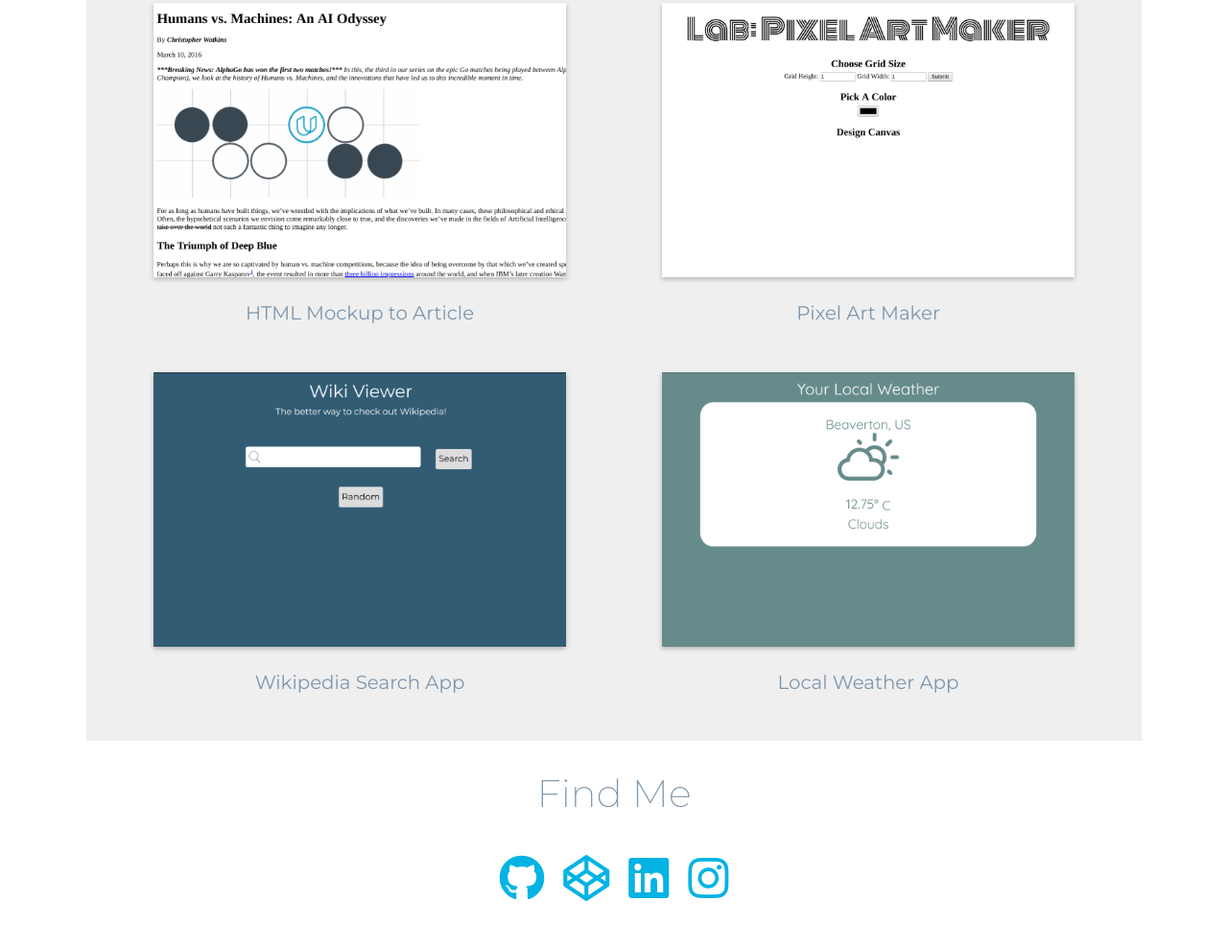
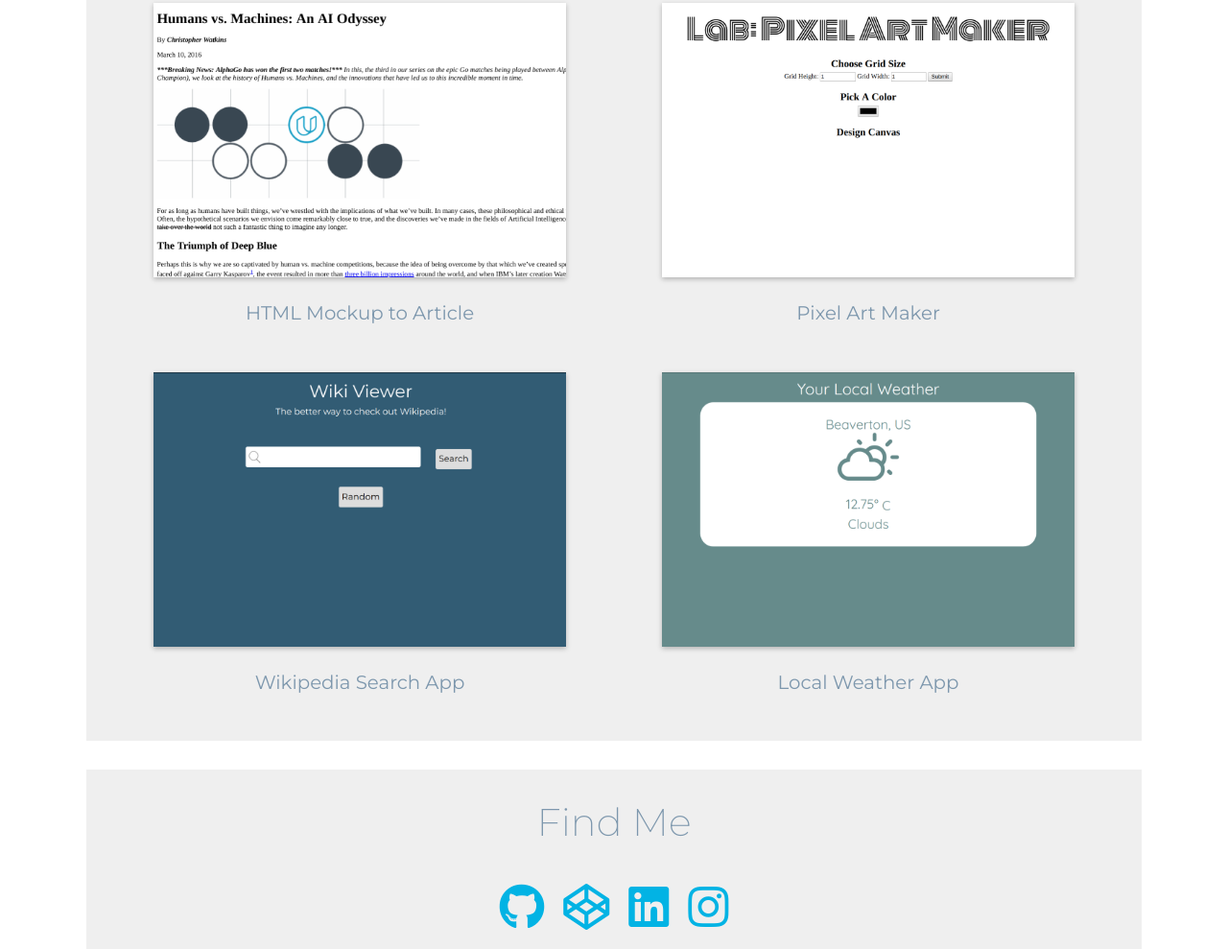
Before and after one commit to Seleah/portfolio-project, a plain HTML site: page index.html in a window 1280 px wide. Shown: the part 1124-2113 px from the top of the page at 96% size. Before the commit the page ends 2083 px from the top, so only its background shows below. Drawn offline with Linux system fonts and the light colour scheme.

Commit message:
Add background to footer social

```diff
--- a/css/styles.css
+++ b/css/styles.css
@@ -41,6 +41,11 @@ article img {
     object-fit: scale-down;
     box-shadow: 0 2px 5px rgba(0, 0, 0, 0.25);
     margin: 30px auto 0 auto;
+}
+
+footer {
+    background-color: #efefef;
+    padding-top: 30px;
 }
 
 footer a {
```
